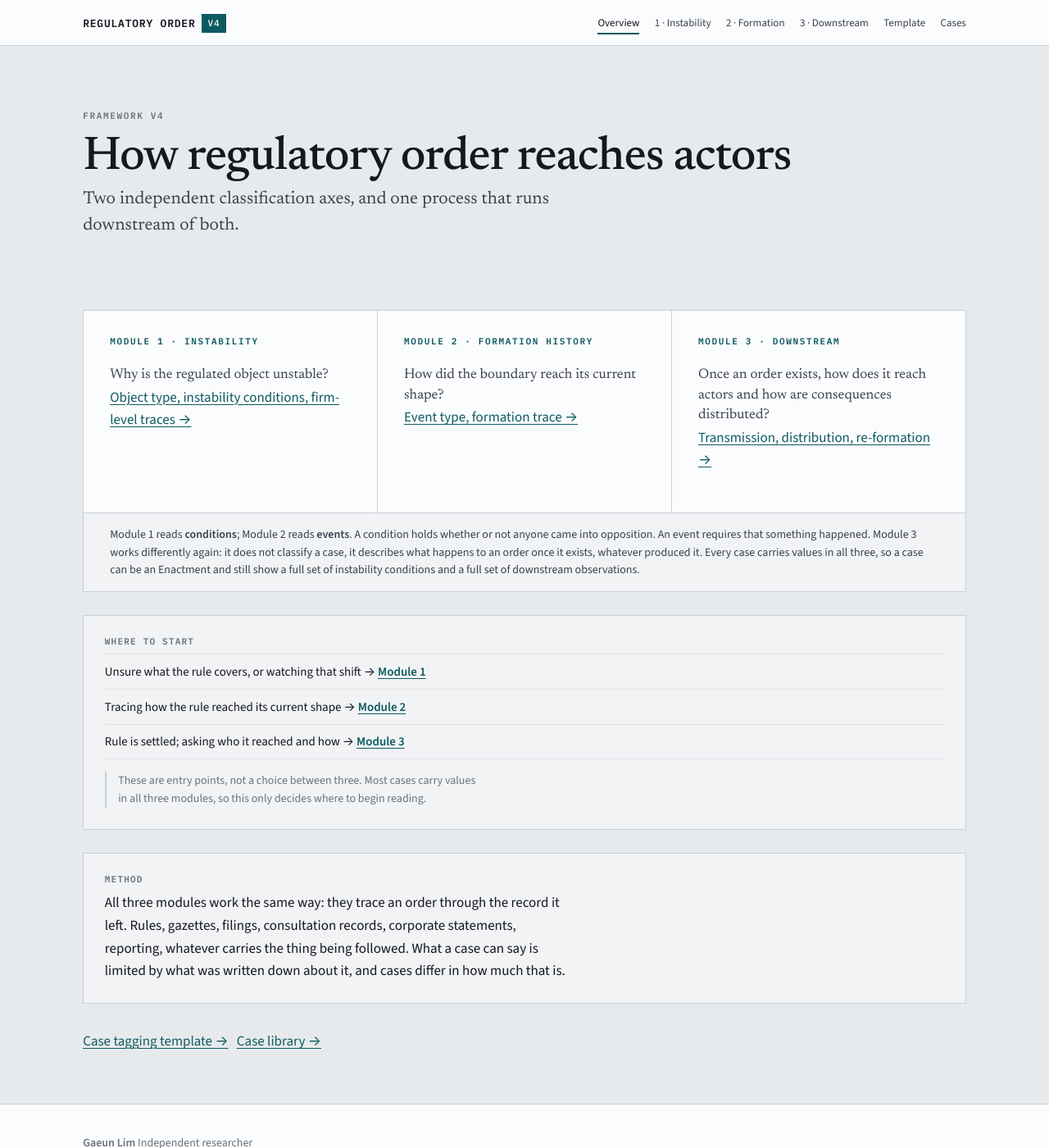
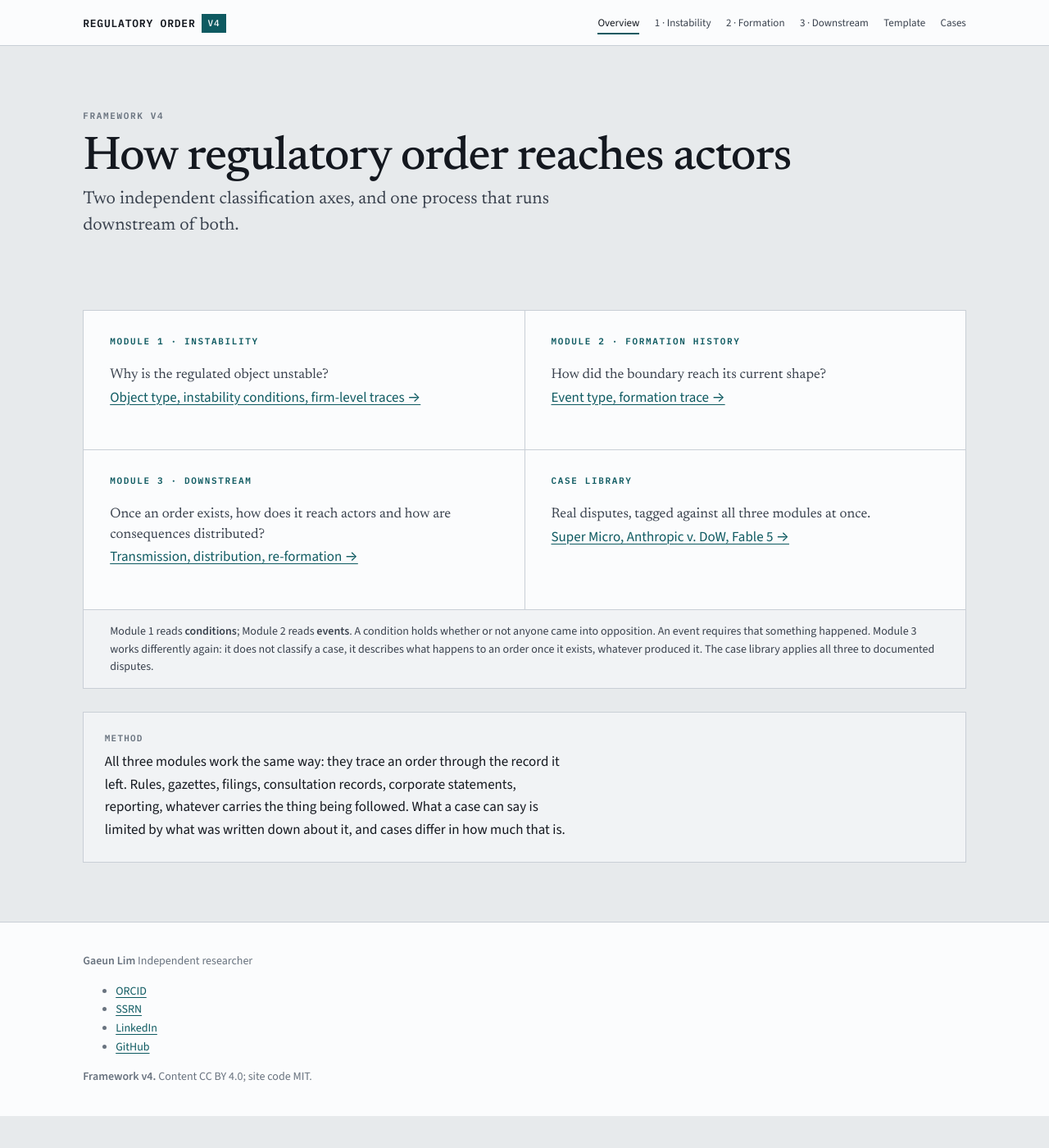
Before and after one commit to GaeunLim01/regulatory-order, a Jekyll site: the page built from index.html, in a window 1280 px wide and 1400 px high. Shown: the whole window at 82% size. Built offline with Jekyll 4.4.1, drawn with Linux system fonts in a browser that asks for light colours.

Commit message:
Add files via upload

```diff
--- a/index.html
+++ b/index.html
@@ -14,7 +14,7 @@ description: A three-module framework for tracing how regulatory order forms and
 
 <section class="section section--tight">
   <div class="shell">
-    <div class="axes axes--three">
+    <div class="axes axes--four">
       <div class="axis">
         <span class="eyebrow eyebrow--accent">Module 1 · Instability</span>
         <p class="axis__q">Why is the regulated object unstable?</p>
@@ -30,24 +30,17 @@ description: A three-module framework for tracing how regulatory order forms and
         <p class="axis__q">Once an order exists, how does it reach actors and how are consequences distributed?</p>
         <p><a href="{{ '/module-3/' | relative_url }}">Transmission, distribution, re-formation →</a></p>
       </div>
+      <div class="axis">
+        <span class="eyebrow eyebrow--accent">Case library</span>
+        <p class="axis__q">Real disputes, tagged against all three modules at once.</p>
+        <p><a href="{{ '/cases/' | relative_url }}">Super Micro, Anthropic v. DoW, Fable 5 →</a></p>
+      </div>
     </div>
-    <p class="axes-note">Module 1 reads <b>conditions</b>; Module 2 reads <b>events</b>. A condition holds whether or not anyone came into opposition. An event requires that something happened. Module 3 works differently again: it does not classify a case, it describes what happens to an order once it exists, whatever produced it. Every case carries values in all three, so a case can be an Enactment and still show a full set of instability conditions and a full set of downstream observations.</p>
-
-    <div class="callout">
-      <span class="callout__label">Where to start</span>
-      <ul>
-        <li>Unsure what the rule covers, or watching that shift → <a href="{{ '/module-1/' | relative_url }}">Module 1</a></li>
-        <li>Tracing how the rule reached its current shape → <a href="{{ '/module-2/' | relative_url }}">Module 2</a></li>
-        <li>Rule is settled; asking who it reached and how → <a href="{{ '/module-3/' | relative_url }}">Module 3</a></li>
-      </ul>
-      <p class="note">These are entry points, not a choice between three. Most cases carry values in all three modules, so this only decides where to begin reading.</p>
-    </div>
+    <p class="axes-note">Module 1 reads <b>conditions</b>; Module 2 reads <b>events</b>. A condition holds whether or not anyone came into opposition. An event requires that something happened. Module 3 works differently again: it does not classify a case, it describes what happens to an order once it exists, whatever produced it. The case library applies all three to documented disputes.</p>
 
     <div class="callout">
       <span class="callout__label">Method</span>
       <p>All three modules work the same way: they trace an order through the record it left. Rules, gazettes, filings, consultation records, corporate statements, reporting, whatever carries the thing being followed. What a case can say is limited by what was written down about it, and cases differ in how much that is.</p>
     </div>
-
-    <p style="margin-top:2rem"><a href="{{ '/method/' | relative_url }}">Case tagging template →</a> &nbsp; <a href="{{ '/cases/' | relative_url }}">Case library →</a></p>
   </div>
 </section>
```
